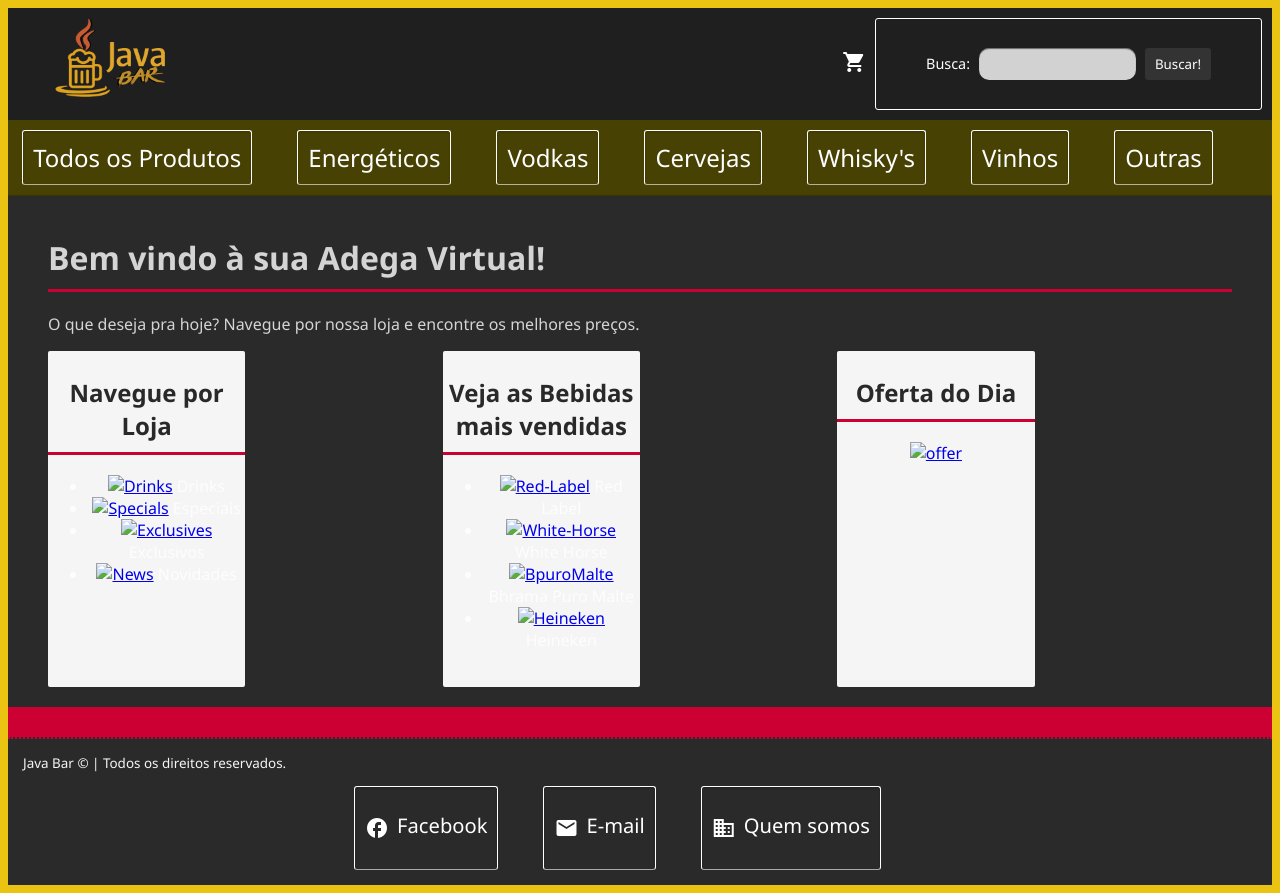
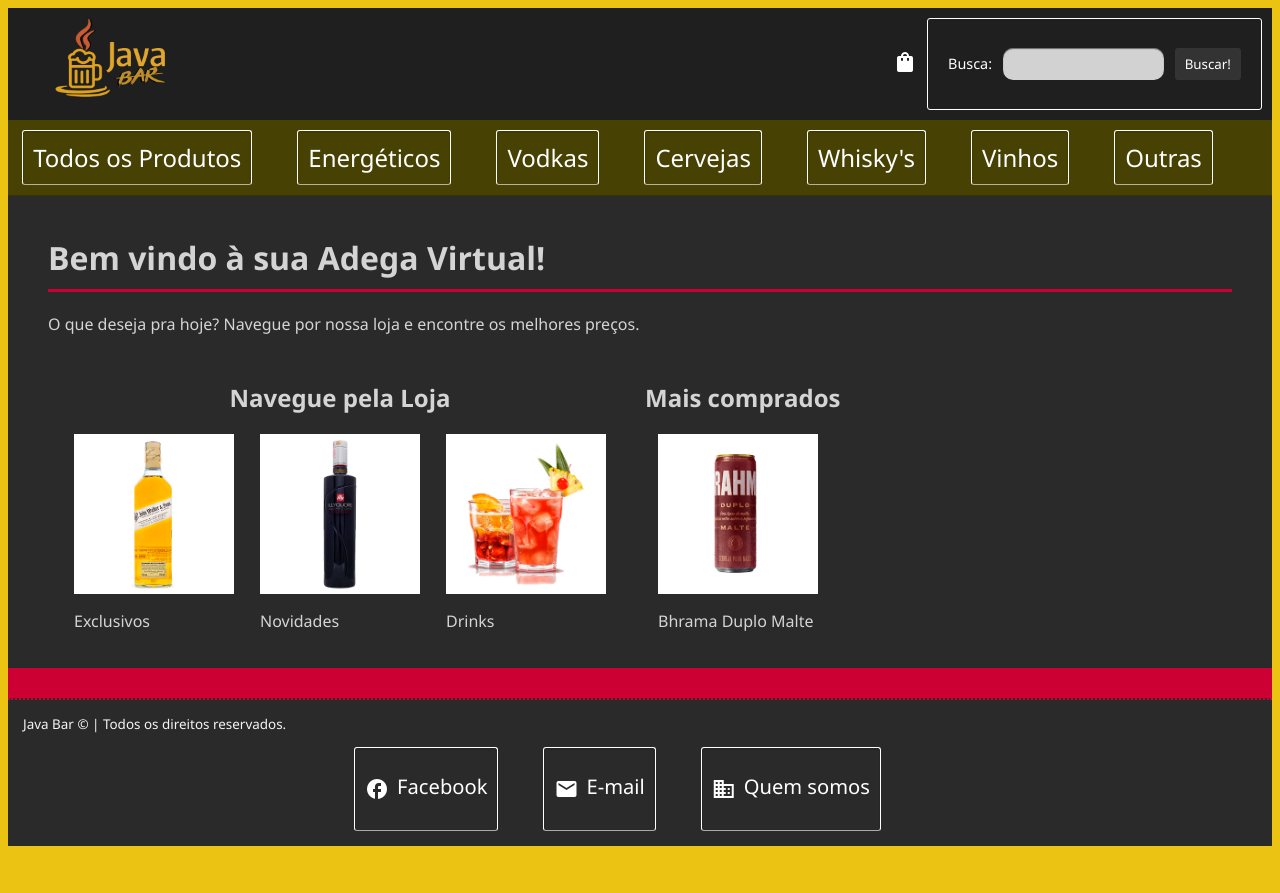
Before and after one commit to vitorgj/projeto-adega-ecommerce, a plain HTML site: page responsive-web/index.html in a window 1280 px wide. After the commit the page ends 854 px from the top, so only its background shows below. Drawn offline with Linux system fonts and the light colour scheme.

Commit message:
alguns novos testes com css grid
sinto que tô chegando lá

```diff
--- a/responsive-web/index.html
+++ b/responsive-web/index.html
@@ -13,9 +13,12 @@
 <body>
     <header class="masthead" role="banner">
         <div class="logo"><a href="./index.html"><img src="./img/logo/logo-java-bar.png" alt="logo"></a></div>
-        <button class="btn-cart">
-            <span class="material-icons">shopping_cart</span>
-        </button>
+        <nav class="head-nav" role="navigation">
+            <button class="btn-cart">
+                <span class="material-icons">shopping_bag</span>
+            </button>
+        </nav>
+
         <div class="search" role="search">
             <form>
                 <label>Busca:
@@ -42,32 +45,42 @@
         <h1>Bem vindo à sua Adega Virtual!</h1>
         <p>O que deseja pra hoje? Navegue por nossa loja e encontre os melhores preços.</p>
             <section class="main-content">
-                <div class="popups">
-                    <div class="popnav">
-                        <h2 style="color: rgb(41, 41, 41);">Navegue por Loja</h2>
-                        <ul>
-                            <li><a href="#"><img src="" alt="Drinks"></a> Drinks</li>
-                            <li><a href="#"><img src="" alt="Specials"></a> Especiais</li>
-                            <li><a href="#"><img src="" alt="Exclusives"></a> Exclusivos</li>
-                            <li><a href="#"><img src="" alt="News"></a> Novidades</li>
-                        </ul>
+                <div class="content-nav">
+                    <h1>Navegue pela Loja</h1>
+
+                    <div class="container-flex-popup">
+
+                        <div class="container-flex-popexclusive">
+                            <img src="./img/img-content/img-content-exclusive.png" alt="">
+                            <p>Exclusivos</p>
+                        </div>
+
+                        <div class="container-flex-popnew">
+                            <img src="./img/img-content/img-content-news.png" alt="">
+                            <p>Novidades</p>
+                        </div>
+
+                        <div class="container-flex-popdrin">
+                            <img src="./img/img-content/img-content-drink.png" alt="">
+                            <p>Drinks</p>
+                        </div>
+
                     </div>
 
-                    <div class="pophot">
-                        <h2 style="color: rgb(41, 41, 41);">Veja as Bebidas mais vendidas</h2>
-                        <ul>
-                            <li><a href="#"><img src="" alt="Red-Label"></a> Red Label</li>
-                            <li><a href="#"><img src="" alt="White-Horse"></a> White Horse</li>
-                            <li><a href="#"><img src="" alt="BpuroMalte"></a> Bhrama Puro Malte</li>
-                            <li><a href="#"><img src="" alt="Heineken"></a> Heineken</li>
-                        </ul>
-                    </div>
+                </div>
 
-                    <div class="popofer">
-                        <h2 style="color: rgb(41, 41, 41);">Oferta do Dia</h2>
-                        <a href="#"><img src="" alt="offer"></a>
+                <div class="content-hot">
+                    <h1>Mais comprados</h1>
+                    <div class="container-flex-pophot">
+
+                        <div class="container-flex-pophot_one">
+                            <img src="./img/img-content/img-content-hot-one.png" alt="">
+                            <p>Bhrama Duplo Malte</p>
+                        </div>
+
                     </div>
                 </div>
+
             </section>
     </main>
 
--- a/responsive-web/style/scss/style.scss
+++ b/responsive-web/style/scss/style.scss
@@ -77,10 +77,10 @@
     outline: none;
 
     padding-top: 32px;
-    justify-content: center;
-    font-size: 18px;
-    display: inline-flex;
-    margin-left: 660px;
+    justify-content: space-between;
+    font-size: 72px;
+    display: flex;
+    margin-left: 710px;
 
 }
 
@@ -102,11 +102,11 @@
     text-align: center;
     color: white;
     font-size: .9em;
-    padding: 1px 35px 1px 35px;
+    padding: 1px 20px 1px 20px;
 
     .field {
-        width: 50%;
-        margin: 0 5px;
+        width: 55%;
+        margin: 0 7px;
         padding: 7px;
         @include paraTelasMenores(420) {
             width: 70%;
@@ -218,8 +218,7 @@
     }
 
     //Main Heading
-
-    &>h1, h2 {
+    &>h1 {
         margin-top: 0;
         padding-bottom: 10px;
         border-bottom: $r 3px solid;
@@ -227,43 +226,48 @@
             font-size: 1.6em;
         }
     }
-    &h2 {
-        color: #000;
+
+}
+
+.main-content {
+
+    display: flex;
+
+    h1 {
+        text-align: center;
+        margin-top: 30px;
     }
 
-    .popups {
-        box-sizing: border-box;
-        margin: auto;
-        text-align: center;
-        display: grid;
-        grid-template-columns: 1fr 1fr 1fr;
-
-        .popnav {
-            width: 50%;
-            border-radius: 2px;
-            float: left;
-            padding: 25px 0px 20px;
-            background: whitesmoke;
-        }
-
-        .pophot {
-            width: 50%;
-            border-radius: 2px;
-            padding: 25px 0px 20px;
-            background: whitesmoke;
-        }
-
-        .popofer {
-            width: 50%;
-            border-radius: 2px;
-            float: right;
-            padding: 25px 0px 20px;
-            background: whitesmoke;
-        }
-
-
+    img {
+        max-width: 160px;
+        display: block;
     }
 
+    .container-flex-popup {
+        display: flex;
+        flex-wrap: wrap;
+        max-width: 600px;
+        margin: 0 auto;
+    }
+
+    .container-flex-pophot {
+        display: flex;
+        flex-wrap: wrap;
+        max-width: 600px;
+        margin: 0 auto;
+    }
+
+    div{
+        margin: 0 13px;
+    }
+
+    container-flex-popup > div {
+        flex: 1 1 200px;
+    }
+
+    container-flex-pophot > div {
+        flex: 1 1 200px;
+    }
 }
 
 // Rodapé
```
Also changed, not shown: responsive-web/img/img-content/img-content-drink.png (added), responsive-web/img/img-content/img-content-exclusive.jpg (added), responsive-web/img/img-content/img-content-exclusive.png (added), responsive-web/img/img-content/img-content-hot-one.png (added), responsive-web/img/img-content/img-content-news.png (added), responsive-web/style/css/style.css, 1 other file.
